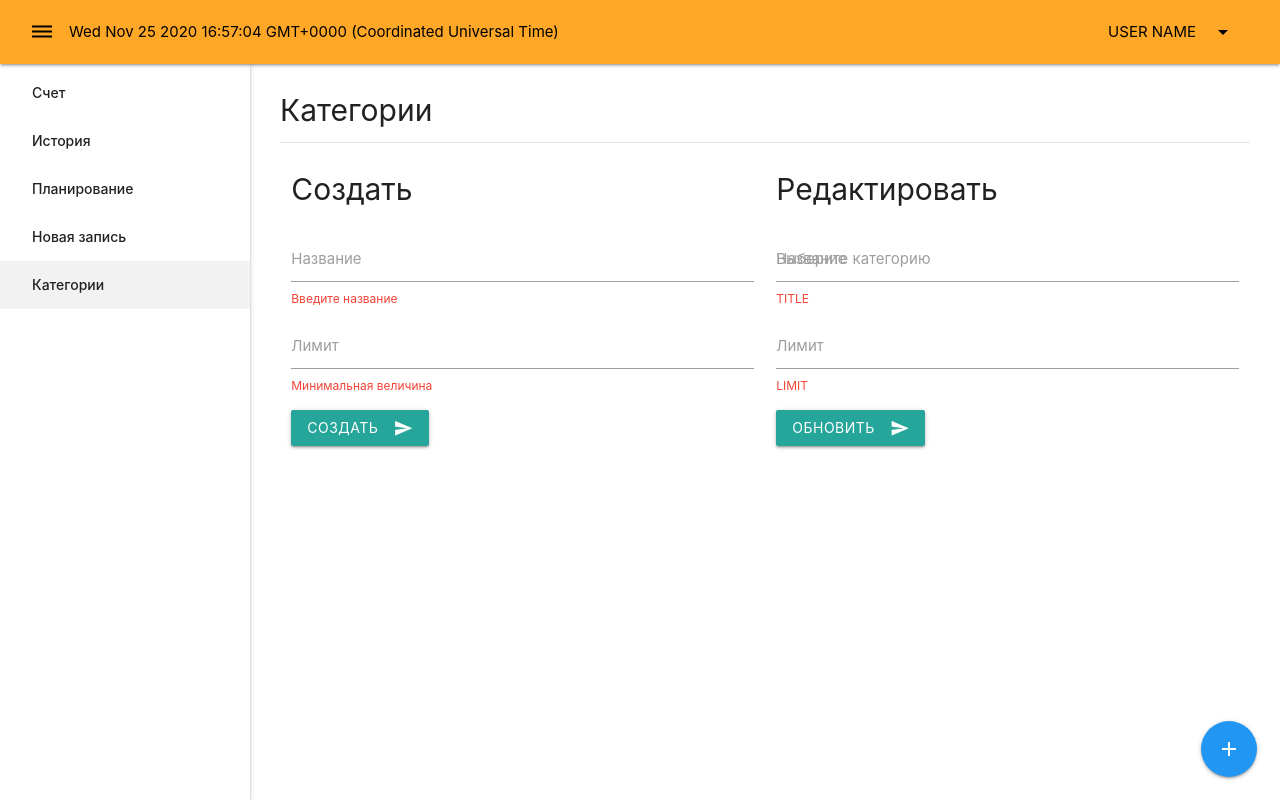
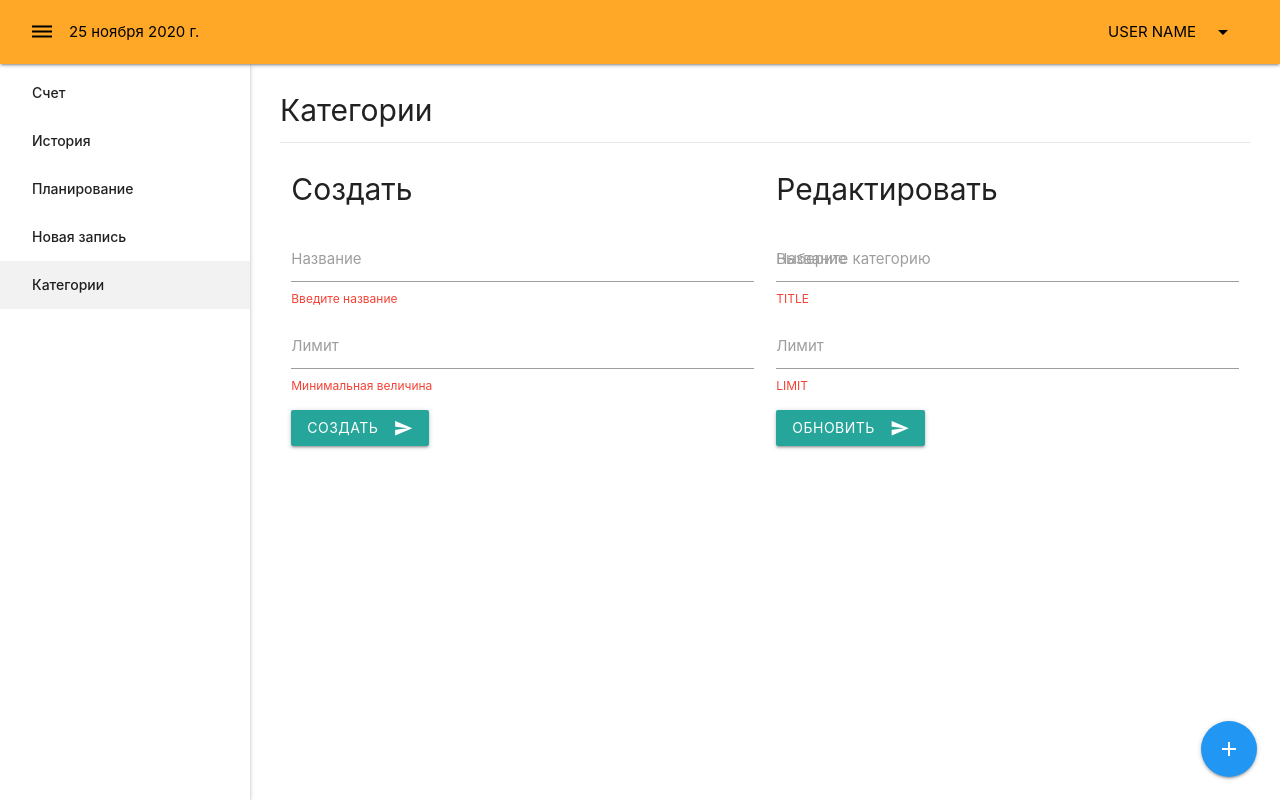
Before and after one commit to AleksandrMihasenko/vue-crm, a Vue app: page /categories in a window 1280 px wide. Built offline with nearby package versions, Linux system fonts and the light colour scheme.

Commit message:
add date format for main layout

```diff
--- a/src/components/app/Navbar.vue
+++ b/src/components/app/Navbar.vue
@@ -5,7 +5,7 @@
         <a href="#" v-on:click.prevent="$emit('click')">
           <i class="material-icons black-text">dehaze</i>
         </a>
-        <span class="black-text">{{ date }}</span>
+        <span class="black-text">{{ dateFilter("date time") }}</span>
       </div>
 
       <ul class="right hide-on-small-and-down">
@@ -53,6 +53,21 @@
     logout() {
       console.log("Logout");
       this.$router.push("/login?message=logout");
+    },
+    dateFilter(value, format = "date") {
+      value = this.date;
+      const options = {};
+      if (format.includes("date")) {
+        options.day = "2-digit";
+        options.month = "long";
+        options.year = "numeric";
+      }
+      if (format.includes("time")) {
+        options.hour = "2-digit";
+        options.minute = "2-digit";
+        options.seconds = "2-digit";
+      }
+      return new Intl.DateTimeFormat("ru-RU", options).format(new Date(value));
     }
   },
   mounted() {
```
Also changed, not shown: src/filters/date.filter.js (added).
